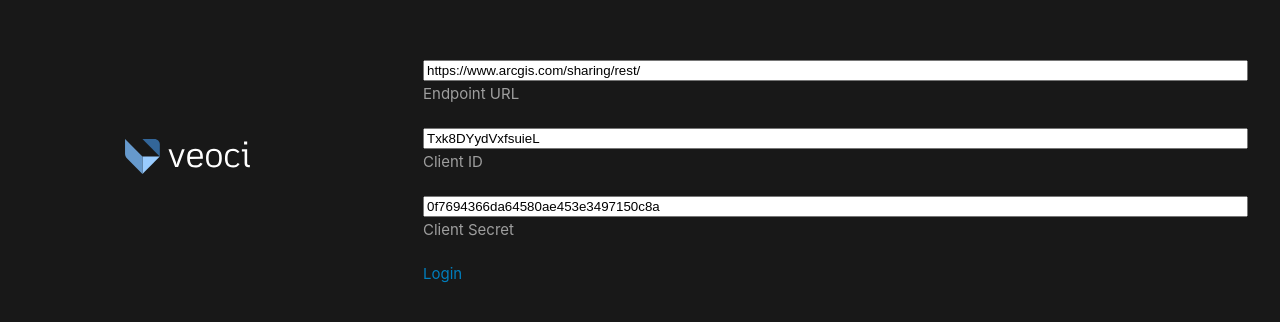
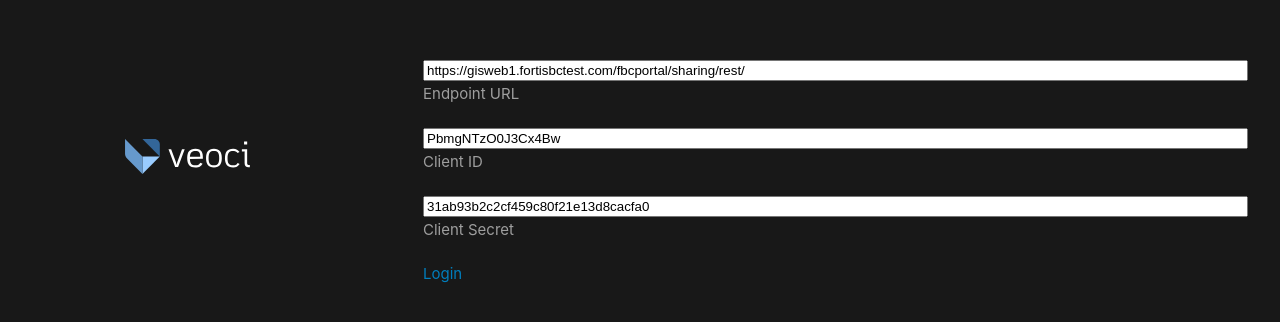
Before and after one commit to nevaan9/arc-gis-server-enabled, a Vue app in the folder client/: page / in a window 1280 px wide. Shown: the part 228-550 px from the top of the page. Built offline with nearby package versions, Linux system fonts and the light colour scheme.

Commit message:
add fortis urls

```diff
--- a/client/src/App.vue
+++ b/client/src/App.vue
@@ -45,9 +45,9 @@
     data () {
       const redirectUrl = window.encodeURIComponent(location.origin)
       return {
-        clientId: 'Txk8DYydVxfsuieL',
-        clientSecret: '0f7694366da64580ae453e3497150c8a',
-        gisOrigin: 'https://www.arcgis.com/sharing/rest/',
+        clientId: 'PbmgNTzO0J3Cx4Bw',
+        clientSecret: '31ab93b2c2cf459c80f21e13d8cacfa0',
+        gisOrigin: 'https://gisweb1.fortisbctest.com/fbcportal/sharing/rest/',
         codeValidateEndpoint: 'https://dfe6ud80mf.execute-api.us-east-1.amazonaws.com/api/validate',
         redirectUrl,
         accessToken: null,
```
